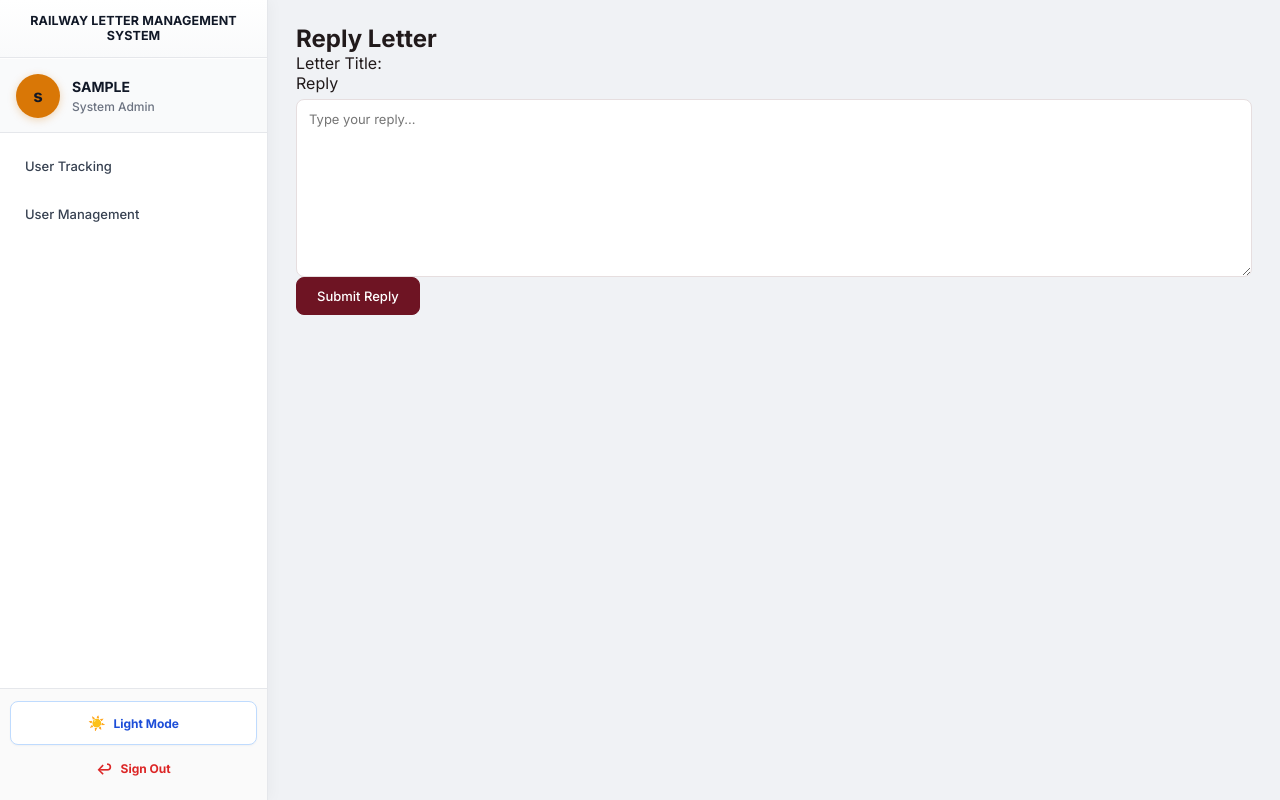
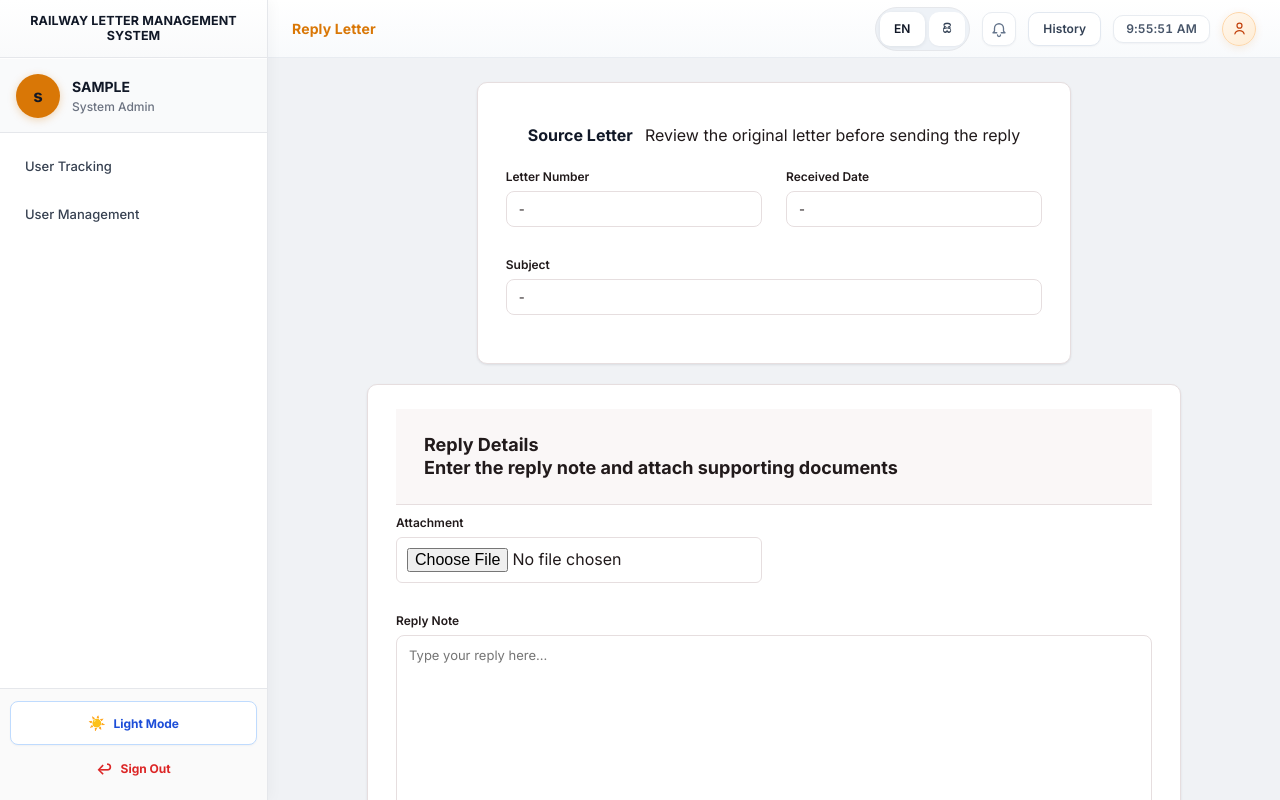
Before and after one commit to chanodyakavindi/Railway-Letter-Management-System, a React (Vite) app in the folder client/: page /replytoletter/1 in a window 1280 px wide. Built offline with nearby package versions, Linux system fonts and the light colour scheme; no server answers; sample sign-in values are in the browser's storage; the HTML template or start-up script is replaced by a standard one.

Commit message:
Enhance ReplyToLetter page with reply note and file upload functionality; update Sidebar roles and add CSS styles for new components

```diff
--- a/client/src/assets/styles.css
+++ b/client/src/assets/styles.css
@@ -1012,6 +1012,11 @@ input, select, textarea, button {
  gap: 6px;
 }
 
+.reply-letter-stack {
+ display: grid;
+ gap: 20px;
+}
+
 .field-span-full {
  grid-column: 1 / -1;
 }
@@ -1071,6 +1076,21 @@ input, select, textarea, button {
 .form-field-group textarea:disabled {
  opacity: 0.5;
  cursor: not-allowed;
+}
+
+.file-upload {
+  width: 100%;
+  padding: 10px;
+  border: 1px solid var(--border-color);
+  border-radius: 6px;
+  background-color: var(--bg-card);
+  color: var(--text-primary);
+}
+
+.file-upload:focus {
+  border-color: var(--railway-gold);
+  box-shadow: 0 0 0 1px var(--railway-gold-soft);
+  outline: none;
 }
 
 .form-sub-header {
--- a/client/src/components/Sidebar.jsx
+++ b/client/src/components/Sidebar.jsx
@@ -5,7 +5,7 @@ import { useLanguage } from '../context/LanguageContext';
 import { displayUserName } from '../utils/i18n';
 
 const NAV_ITEMS = [
-  { to: '/dashboard', label: 'Dashboard / පුවරුව', roles: ['head', 'officer', 'secretary'] },
+  { to: '/dashboard', label: 'Dashboard / පුවරුව', roles: ['head', 'officer'] },
   { to: '/add-letter', label: 'Add Letter / ලිපියක් එක් කරන්න', roles: ['officer'] },
   { to: '/letters', label: 'All Letters / සියලු ලිපි', roles: ['head', 'officer'] },
   { to: '/secretary-inbox', label: 'Secretary Inbox / ලේකම් එන ලිපි', roles: ['secretary'] },
--- a/client/src/pages/ReplyToLetter.jsx
+++ b/client/src/pages/ReplyToLetter.jsx
@@ -1,36 +1,174 @@
 import { useEffect, useState } from 'react';
-import { useLocation, useNavigate, useSearchParams } from 'react-router-dom';
+import { useLocation, useNavigate, useParams } from 'react-router-dom';
 import Header from '../components/Header';
-import MultiSelect from '../components/MultiSelect';
 import Loading from '../components/Loading';
 import { lettersApi } from '../api';
 import { useToast } from '../context/ToastContext';
-import { useLanguage } from '../context/LanguageContext';
 import { buildLetterFormData } from '../utils/helpers';
-import { useParams } from "react-router-dom";
 
 export default function ReplyToLetter() {
   const { id } = useParams();
   const location = useLocation();
+  const navigate = useNavigate();
+  const { showToast } = useToast();
+
+  const [loading, setLoading] = useState(true);
+  const [saving, setSaving] = useState(false);
+  const [letter, setLetter] = useState(null);
+  const [replyFile, setReplyFile] = useState(null);
+  const [form, setForm] = useState({
+    note: '',
+    completed: 'false',
+  });
+
+  useEffect(() => {
+    let active = true;
+
+    const loadLetter = async () => {
+      try {
+        setLoading(true);
+        const { data } = await lettersApi.get(id);
+        if (!active) return;
+        setLetter(data);
+      } catch (err) {
+        if (!active) return;
+        showToast(err.response?.data?.message || 'Unable to load letter', 'error');
+      } finally {
+        if (active) setLoading(false);
+      }
+    };
+
+    loadLetter();
+
+    return () => {
+      active = false;
+    };
+  }, [id, showToast]);
+
+  const handleChange = (field, value) => {
+    setForm((current) => ({
+      ...current,
+      [field]: value,
+    }));
+  };
+
+  const handleSubmit = async (e) => {
+    e.preventDefault();
+
+    try {
+      setSaving(true);
+      const payload = buildLetterFormData(
+        {
+          note: form.note,
+          completed: form.completed,
+        },
+        replyFile
+      );
+
+      await lettersApi.addReply(id, payload);
+      showToast('Reply saved successfully');
+      navigate('/secretary-inbox');
+    } catch (err) {
+      showToast(err.response?.data?.message || 'Reply failed', 'error');
+    } finally {
+      setSaving(false);
+    }
+  };
 
   return (
-    <div className="content-body">
-      <h2>Reply Letter</h2>
+    <>
+      <Header title="Reply Letter / පිළිතුරු ලිපිය" />
 
-      <p>Letter Title: {location.state?.title}</p>
+      <div className="content-body">
+        {loading ? (
+          <Loading />
+        ) : (
+          <div className="reply-letter-stack">
+            <section className="card form-container-card">
+              <div className="card-header">
+                <h3>Source Letter</h3>
+                <p>Review the original letter before sending the reply</p>
+              </div>
 
-      <div className="form-field-group">
-        <label>Reply</label>
+              <div className="form-grid">
+                <div className="form-field-group">
+                  <label className="bilingual-label">
+                    <span className="eng-lbl">Letter Number / ලිපි අංකය</span>
+                  </label>
+                  <input type="text" value={letter?.letterNumber || '-'} readOnly />
+                </div>
 
-        <textarea
-          rows="8"
-          placeholder="Type your reply..."
-        />
+                <div className="form-field-group">
+                  <label className="bilingual-label">
+                    <span className="eng-lbl">Received Date / ලිපි භාරගත් දිනය</span>
+                  </label>
+                  <input
+                    type="text"
+                    value={letter?.dateReceived ? String(letter.dateReceived).split('T')[0] : '-'}
+                    readOnly
+                  />
+                </div>
+
+                <div className="form-field-group field-span-full">
+                  <label className="bilingual-label">
+                    <span className="eng-lbl">Subject / මාතෘකාව</span>
+                  </label>
+                  <input type="text" value={letter?.title || location.state?.title || '-'} readOnly />
+                </div>
+              </div>
+            </section>
+
+            <section className="card form-container-card">
+              <div className="form-header-bar">
+                <div className="form-header-titles">
+                  <h2>Reply Details</h2>
+                  <h3>Enter the reply note and attach supporting documents</h3>
+                </div>
+              </div>
+
+              <form onSubmit={handleSubmit}>
+                <div className="form-grid">
+                  <div className="form-field-group">
+                    <label className="bilingual-label">
+                      <span className="eng-lbl">Attachment / අමුණා ඇති ගොනුව</span>
+                    </label>
+                    <input
+                      type="file"
+                      className="file-upload"
+                      accept=".pdf,.doc,.docx,.xls,.xlsx,.csv"
+                      onChange={(e) => setReplyFile(e.target.files?.[0] || null)}
+                    />
+                  </div>
+
+                  <div className="form-field-group field-span-full">
+                    <label className="bilingual-label">
+                      <span className="eng-lbl">Reply Note / පිළිතුරු සටහන</span>
+                    </label>
+                    <textarea
+                      rows="8"
+                      value={form.note}
+                      onChange={(e) => handleChange('note', e.target.value)}
+                      placeholder="Type your reply here..."
+                      required
+                    />
+                  </div>
+                </div>
+
+                <div className="form-action-footer">
+                  <button type="button" className="btn btn-outline" onClick={() => navigate('/secretary-inbox')}>
+                    Cancel
+                  </button>
+                  <div className="submit-action-buttons">
+                    <button type="submit" className="btn btn-primary" disabled={saving}>
+                      {saving ? 'Submitting...' : 'Submit Reply'}
+                    </button>
+                  </div>
+                </div>
+              </form>
+            </section>
+          </div>
+        )}
       </div>
-
-      <button className="btn btn-primary">
-        Submit Reply
-      </button>
-    </div>
+    </>
   );
 }
```
Also changed, not shown: 1 other file (tests, documents, lock files or other folders).
